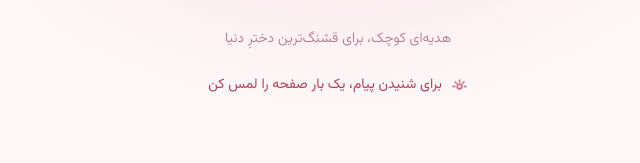
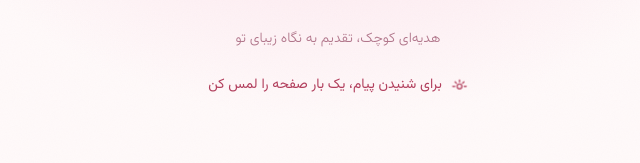
Before and after one commit to Mohammadhosseini11/Fatemeh-Roshdi-, a plain HTML site: page index.html in a window 1280 px wide. Shown: the part 583-746 px from the top of the page, 336-976 px from the left. Drawn offline with Linux system fonts and the light colour scheme; a web font is replaced by a local one.

Commit message:
Update index.html

```diff
--- a/index.html
+++ b/index.html
@@ -202,7 +202,7 @@ footer{position:relative;z-index:2;text-align:center;padding:8px 20px 30px;font-
     <div class="rose-scale"><div id="coverRose"></div></div>
   </div>
   <h1 class="cover-name">فاطمه رشدی</h1>
-  <p class="cover-sub">هدیه‌ای کوچک، برای قشنگ‌ترین دخترِ دنیا</p>
+  <p class="cover-sub">هدیه‌ای کوچک، تقدیم به نگاه زیبای تو</p>
   <p class="cover-hint">
     <svg viewBox="0 0 24 24" width="17" height="17" fill="none" stroke="currentColor" stroke-width="1.9" stroke-linecap="round" stroke-linejoin="round" aria-hidden="true">
       <circle cx="12" cy="14.6" r="3.3"/>
```
